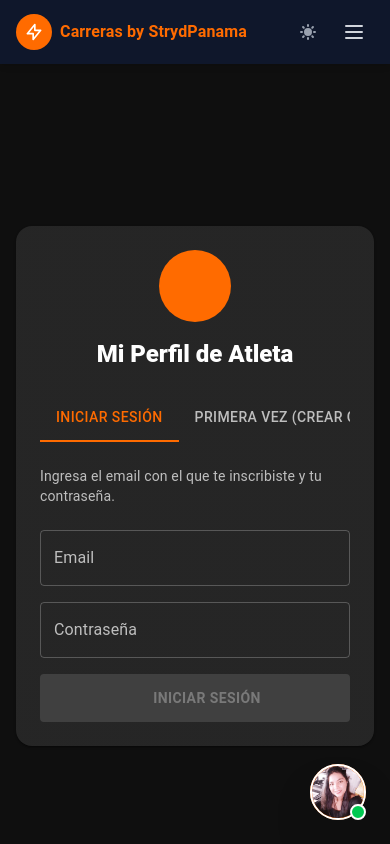
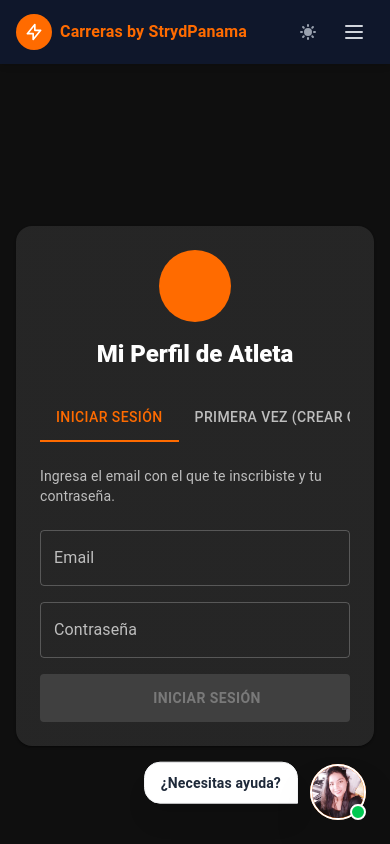
Before and after one commit to Ricky06202/carreras-strydpanama, an Astro site in the folder frontend/: page /mi-perfil in a window 390 px wide. Shown: the top 844 px of the page. Built offline with nearby package versions, Linux system fonts and the light colour scheme; Astro itself is replaced by a stand-in of ours; some icons are missing.

Commit message:
UI: Make WhatsApp chat balloon visible on all devices

```diff
--- a/frontend/src/layouts/Layout.astro
+++ b/frontend/src/layouts/Layout.astro
@@ -137,8 +137,8 @@ const currentPath = Astro.url.pathname;
 
     <!-- Floating WhatsApp Support Widget -->
     <a href="https://api.whatsapp.com/send/?phone=50766769050&text=Hola+Eysbel%2C+tengo+una+pregunta+sobre+la+carrera...&type=phone_number&app_absent=0" target="_blank" rel="noopener noreferrer" class="fixed bottom-6 right-6 md:bottom-8 md:right-8 z-[100] flex items-end gap-3 group transition-transform hover:scale-105" aria-label="Contactar soporte por WhatsApp">
-      <!-- Chat Balloon (Visible on medium+ screens or when hovered) -->
-      <div class="bg-white text-gray-800 px-4 py-2.5 rounded-2xl rounded-br-none shadow-xl border border-gray-100 items-center text-sm font-bold md:flex hidden mb-2 animate-bounce group-hover:animate-none">
+      <!-- Chat Balloon (Visible on all screens) -->
+      <div class="bg-white text-gray-800 px-4 py-2.5 rounded-2xl rounded-br-none shadow-xl border border-gray-100 flex items-center text-sm font-bold mb-2 animate-bounce group-hover:animate-none">
         ¿Necesitas ayuda?
       </div>
       <!-- Avatar bubble -->
```
